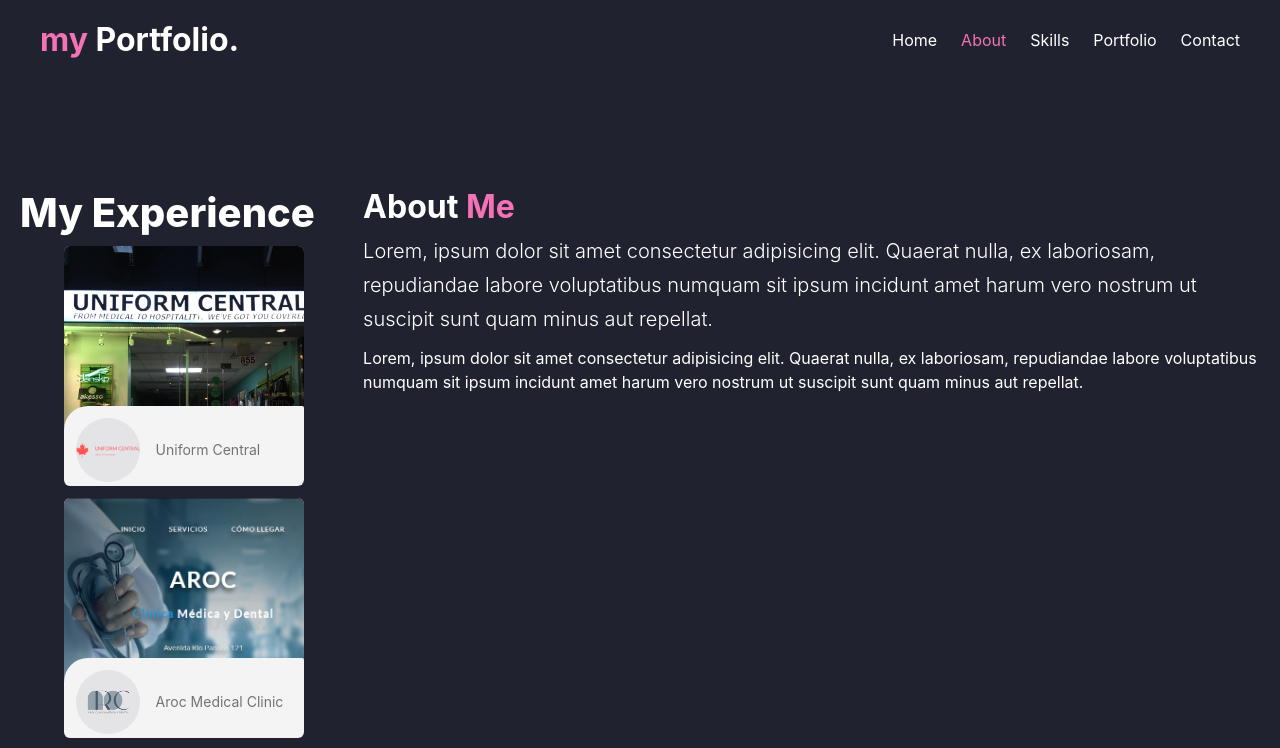
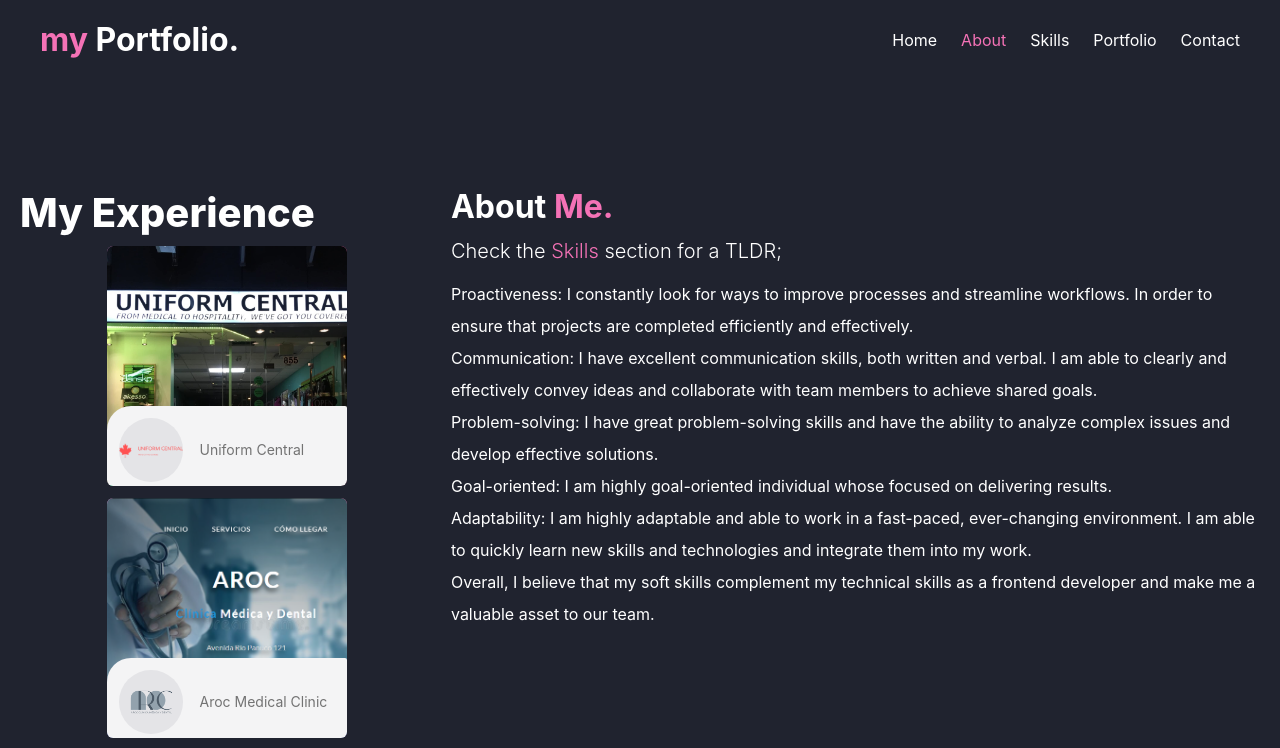
Before and after one commit to Leprekus/react-portfolio-site, a React (Vite) app in the folder leprekus-site/: page /about in a window 1280 px wide. Shown: the top 748 px of the page. Built offline with nearby package versions, Linux system fonts and the light colour scheme.

Commit message:
finish skills section

```diff
--- a/leprekus-site/src/index.css
+++ b/leprekus-site/src/index.css
@@ -83,3 +83,21 @@ h1,h2,h3,h4,h5,h6 {
 .scale-bg:hover {
   transform: scale(1.1);
 }
+
+/* Slide in */
+.link::after {
+  width: 0px;
+  opacity: 1;
+  height: 1px;
+  display: inline-block;
+  position: absolute;
+  transform: translate(-45px, 30px);
+  background-color: #f472b6;
+  content: ' ';
+  transition: all ease-in 0.2s;
+}
+.link:hover::after {
+  width: 45px;
+  transition: all ease-in 0.2s;
+  opacity: 1;
+}
--- a/leprekus-site/src/pages/About.jsx
+++ b/leprekus-site/src/pages/About.jsx
@@ -7,6 +7,7 @@ import uniformCentral from '../assets/uniform_central.png'
 import aroc from '../assets/aroc.png'
 import uniformCentralStoreFront from '../assets/uniform-central.png'
 import clinicaMedica from '../assets/clinica-medica.png'
+import { Link } from 'react-router-dom';
 export default function About() {
   const headers = ['Uniform Central', 'Aroc Medical Clinic', 'Codecademy']
   const bgs = [uniformCentralStoreFront, clinicaMedica, uniformCentralStoreFront/*add codecademy bg*/]
@@ -24,19 +25,23 @@ export default function About() {
             link={links[i]}>{ text[i] }</Card>)}
       </Cardholder>
       <div>
-          <h2>About <span className='text-pink-400'>Me</span></h2>
+          <h2>About <span className='text-pink-400'>Me.</span></h2>
           <h5>
-            Lorem, ipsum dolor sit amet consectetur adipisicing elit. Quaerat nulla,
-            ex laboriosam, repudiandae labore voluptatibus numquam sit ipsum
-            incidunt amet harum vero nostrum ut suscipit sunt quam minus aut
-            repellat.
-          </h5>
-          <p>
-            Lorem, ipsum dolor sit amet consectetur adipisicing elit. Quaerat nulla,
-            ex laboriosam, repudiandae labore voluptatibus numquam sit ipsum
-            incidunt amet harum vero nostrum ut suscipit sunt quam minus aut
-            repellat.
+            Check the <Link to="/skills" class="link text-pink-400">Skills</Link> section for a TLDR;</h5>
+          <p className='leading-8'>
+            Proactiveness: I constantly look for ways to improve processes and streamline workflows. In order to ensure that projects are completed efficiently and effectively.
+            <br />
+            Communication: I have excellent communication skills, both written and verbal. I am able to clearly and effectively convey ideas and collaborate with team members to achieve shared goals.
+            <br />
+            Problem-solving: I have great problem-solving skills and have the ability to analyze complex issues and develop effective solutions.
+            <br />
+            Goal-oriented: I am highly goal-oriented individual whose focused on delivering results.
+            <br />
+            Adaptability: I am highly adaptable and able to work in a fast-paced, ever-changing environment. I am able to quickly learn new skills and technologies and integrate them into my work.
+            <br />
+            Overall, I believe that my soft skills complement my technical skills as a frontend developer and make me a valuable asset to our team.
           </p>
+
       </div>
     </Layout>
   );
--- a/leprekus-site/src/pages/Skills.jsx
+++ b/leprekus-site/src/pages/Skills.jsx
@@ -7,7 +7,7 @@ import python from '../assets/python.png';
 import react from '../assets/react.png';
 import redux from '../assets/redux.png';
 import { Divider } from '@mui/material';
-export default function Skills () {
+export default function Skills() {
   const images = [cypress, js, python, react, redux];
   //replace JS with TS
   //add NextJs
@@ -25,26 +25,37 @@ export default function Skills () {
           />
         ))}
       </Listholder>
-        <div className='w-full flex justify-center mb-10'>
+      <div className='w-full flex justify-center mb-10 md:w-1/2 md:ml-10'>
         <ul>
           <li>
-                  <h1>Soft <span className='text-pink-400
-                  '>Skills.</span></h1>
+            <h1>
+              Soft{' '}
+              <span
+                className='text-pink-400
+                  '
+              >
+                Skills.
+              </span>
+            </h1>
           </li>
-              <li>
-                  <p>lorem</p>
+          <li className='list-disc mt-10'>
+            <p>Proactiveness</p>
           </li>
-                <hr className='h-px my-4 bg-slate-600 border-0'/>
-              <li>
-                  <p>lorem</p>
+          <hr className='h-px my-4 bg-slate-600 border-0' />
+          <li className='list-disc'>
+            <p>Communication</p>
           </li>
-              <hr className='h-px my-4 bg-slate-600 border-0'/>
-              <li>
-                  <p>lorem</p>
+          <hr className='h-px my-4 bg-slate-600 border-0' />
+          <li className='list-disc'>
+            <p>Problem-solving</p>
           </li>
-              <hr className='h-px my-4 bg-slate-600 border-0'/>
-              <li>
-                  <p>lorem</p>
+          <hr className='h-px my-4 bg-slate-600 border-0' />
+          <li className='list-disc'>
+            <p>Goal-oriented</p>
+          </li>
+          <hr className='h-px my-4 bg-slate-600 border-0' />
+          <li className='list-disc'>
+            <p>Adaptability</p>
           </li>
         </ul>
       </div>
```
Lines whose indentation alone changed are shown as unchanged.
